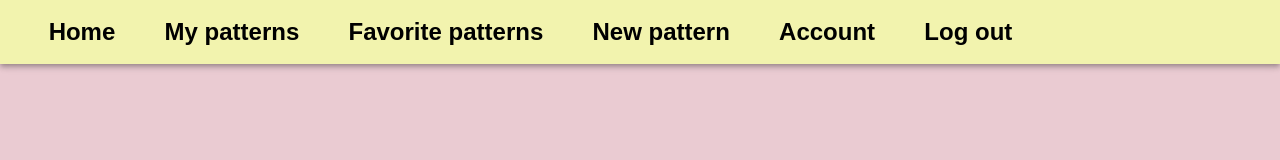
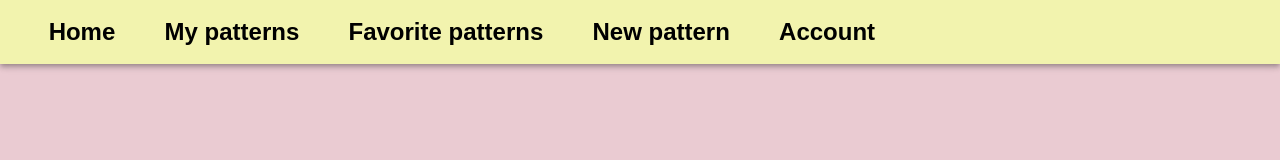
Before and after one commit to vivian3007/dragAndDrop, a React (Vite) app: page /pattern in a window 1280 px wide. Shown: the top 160 px of the page. Built offline with nearby package versions, Linux system fonts and the light colour scheme; no server answers; the database is empty.

Commit message:
intersections + small fixes

```diff
--- a/src/App.tsx
+++ b/src/App.tsx
@@ -319,9 +319,9 @@ export default function App() {
                             >
                                 Account
                             </NavLink>
-                            <a onClick={handleLogout} className="navbar-button">
-                                Log out
-                            </a>
+                            {/*<a onClick={handleLogout} className="navbar-button">*/}
+                            {/*    Log out*/}
+                            {/*</a>*/}
                         </Toolbar>
                     </Container>
                 </AppBar>
```
